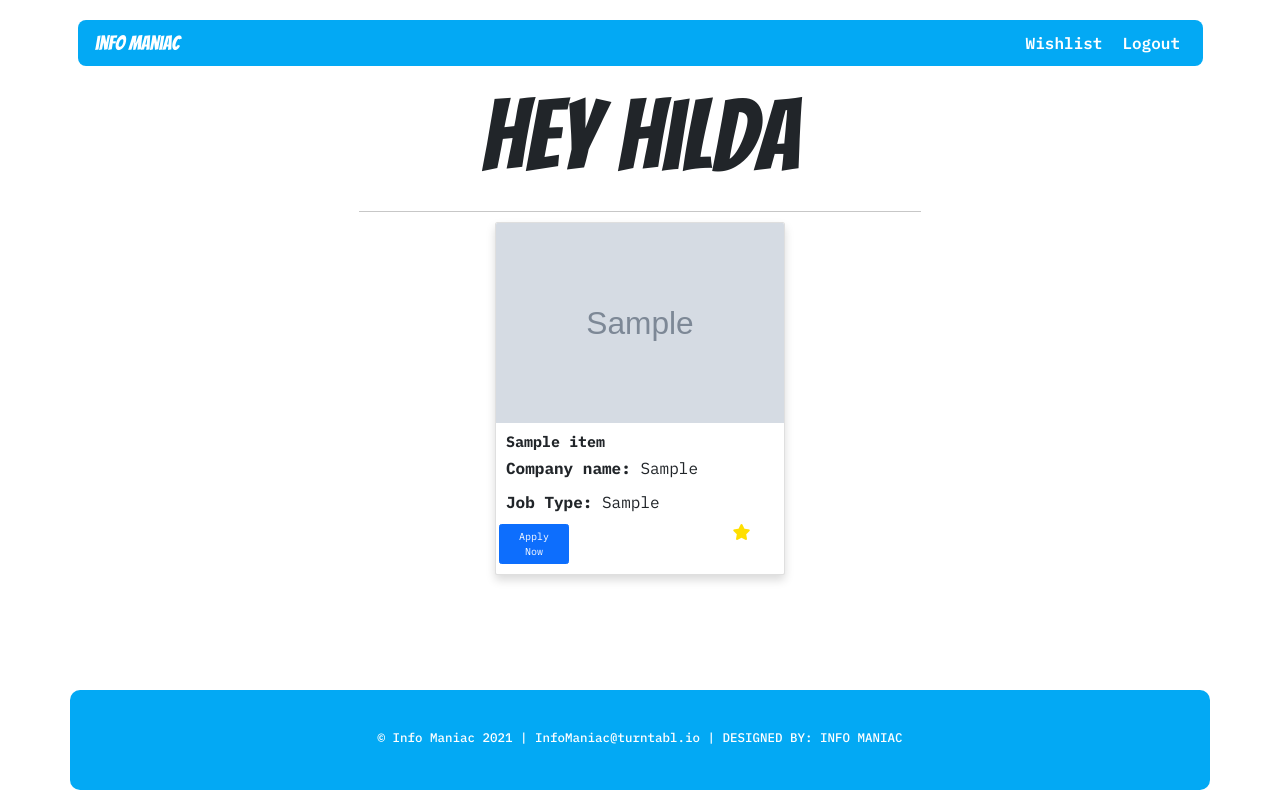
After one commit to gerald-tetteh/info-maniac, a Flask app: page /wishlist in a window 1280 px wide. The commit adds this page. Run offline with Flask 2, Linux system fonts and the light colour scheme; a user stored in the database is signed in; tables that the repository leaves empty hold one stand-in row (values such as "Sample post"); grey boxes marked "Sample" are stand-in pictures; some libraries are stand-ins or nearby versions.

Commit message:
fixed wishlist bugs && fixed db wishlist bug

```diff
--- a/info_maniac/routes.py
+++ b/info_maniac/routes.py
@@ -1,14 +1,17 @@
 from info_maniac import app, db, bcrypt
 from flask import render_template, redirect, url_for, request, flash
-from flask_login import login_user, logout_user
-from info_maniac.models import JobItem, User
+from flask_login import login_user, logout_user, current_user
+from info_maniac.models import JobItem, User,WishlistItem
 from info_maniac.scraper import search_jobberman_scraper
 from info_maniac.forms import RegisterForm, LoginForm
+import json
 
 @app.route("/")
 def home():
   job_items = JobItem.query.all()
-  return render_template("home.html", header_text="info maniac", show_search=True, job_items=job_items,path="/", value="")
+  wishlist_items = current_user.wishlist
+  source_urls = [item.source_url for item in wishlist_items]
+  return render_template("home.html", header_text="info maniac", show_search=True, job_items=job_items, source_urls=source_urls ,path="/", value="")
 
 @app.route("/jobberman")
 def jobberman():
@@ -66,3 +69,41 @@ def search():
   job_items = JobItem.query.filter(JobItem.title.contains(input_query))
   print(job_items)
   return render_template("home.html", header_text="info maniac", show_search=True, job_items=job_items, path='/search', value=input_query)
+
+
+@app.route("/wishlist")
+def wishlist():
+  job_items = current_user.wishlist
+  return render_template("wishlist.html", header_text="Hey Hilda", show_search=False, job_items=job_items,path="", value="")
+
+
+@app.route("/add-to-wishlist", methods=["POST"])
+def add_to_wishlist():
+  if request.method == "POST":
+    data = json.loads(request.data)
+    wishitem = WishlistItem(
+      title = data["title"],
+      company = data["company"],
+      source_url = data["source_url"],
+      image_url = data["image_url"],
+      source_name = data["source_name"],
+      job_type = data["job_type"],
+      user_id = data["userId"]
+    )
+    current_user.wishlist.append(wishitem)
+    db.session.commit()
+
+    return {
+      "messages":"successful"
+    }
+
+@app.route("/remove-wishlist-item", methods=["POST"])
+def remove_wishlist_item():
+  id = int(json.loads(request.data)["id"])
+  print(type(id))
+  wishlist_items = current_user.wishlist
+  item = list(filter(lambda x: x.id == id, wishlist_items))[0]
+  print(item)
+  db.session.delete(item)
+  db.session.commit()
+  return {}
--- a/info_maniac/static/js/script.js
+++ b/info_maniac/static/js/script.js
@@ -1,4 +1,49 @@
-function savetowishlist(id){
+function saving(userId, title, company, source_url, image_url, source_name, job_type){
+    var url = "http://192.168.137.167:5000/add-to-wishlist";
+    const e = { userId: `${userId}`, title: `${title}`, company:`${company}`, source_url:`${source_url}`, image_url:`${image_url}`, source_name:`${source_name}`, job_type:`${job_type}` };
+    fetch(url,{method: 'POST', // or 'PUT'
+    headers: {
+      'Content-Type': 'application/json',
+    },
+
+    body:JSON.stringify(e)
+})
+  .then(function(data) {
+        return data;
+    })
+    .then(function(data){
+        console.log(data);
+    })
+
+  .catch(function(error) {
+
+  });
+}
+
+function removeWishlistItem(id) {
+    var url = "/remove-wishlist-item";
+    const e = { id: `${id}`};
+    return fetch(url,
+        {
+            method: 'POST', // or 'PUT'
+            headers: {
+            'Content-Type': 'application/json',
+        },
+
+        body:JSON.stringify(e)
+        }) .then(function(data) {
+                return data;
+            })
+            .then(function(data){
+                console.log(data);
+            })
+
+            .catch(function(error) {
+
+            });
+}
+
+function savetowishlist(id, userId, title, company, source_url, image_url, source_name, job_type,itemId){
     var icon = document.getElementById(id);
     var style = getComputedStyle(icon);
     console.log(style['color']);
@@ -6,10 +51,13 @@ function savetowishlist(id){
     if(style['color']=="rgb(255, 223, 0)"){
         console.log("barbie");
         icon.style.color="black";
-    }else{
+        removeWishlistItem(itemId)
+        .then(() => {
+            location.reload();
+        })
+    } else {
         icon.style.color="#FFDF00";
+        saving(userId, title, company, source_url, image_url, source_name, job_type)
     }
 
-
-
 }
--- a/info_maniac/templates/layout.html
+++ b/info_maniac/templates/layout.html
@@ -30,7 +30,7 @@
             <ul class="navbar-nav ms-auto">
               {% if current_user.is_authenticated %}
                 <li class="nav-item me-3">
-                  <a class="nav-link" href="#">Wishlist</a>
+                  <a class="nav-link" href="{{url_for('wishlist')}}">Wishlist</a>
                 </li>
                 <li class="nav-item me-3">
                   <a class="nav-link" href="{{ url_for('logout') }}">Logout</a>
--- /dev/null
+++ b/info_maniac/templates/wishlist.html
@@ -0,0 +1,26 @@
+{% extends "layout.html" %}
+{% block content %}
+<div class="container">
+    <div class="row gx-5 justify-content-center">
+        <div class="main col-12 col-md-11">
+            <div class="row justify-content-around gy-5">
+                {% for job_item in job_items %}
+                <div class="card col-md-6 col-lg-3 col-12 shadow" style="width: 29rem;">
+                    <img src="{{ url_for('static',filename=job_item.image_url) }}" class="card-img-top job-image" alt="Job Image">
+                    <div class="card-body">
+                      <h4 class="card-title"><strong>{{ job_item.title }}</strong></h4>
+                      <p class="card-text"><strong>Company name:</strong> {{job_item.company}}</p>
+                      <p class="card-text"><strong>Job Type:</strong> {{job_item.job_type}}</p>
+                      <div class="row">
+                          <div class="col-"></div>
+                        <a href="{{job_item.source_url}}" class="btn btn-primary col-3" >Apply Now</a>
+                        <i class="fa fa-star col-8" aria-hidden="true" style="text-align: right; color:#FFDF00;" onclick="savetowishlist('icon{{job_item.id}}','{{current_user.id}}','{{job_item.title}}','{{job_item.company}}','{{job_item.source_url}}','{{job_item.image_url}}','{{job_item.source_name}}','{{job_item.job_type}}','{{job_item.id}}')" id="icon{{job_item.id}}"></i>
+                      </div>
+                    </div>
+                </div>
+                {% endfor %}
+            </div>
+        </div>
+    </div>
+</div>
+{% endblock content %}
```
Also changed, not shown: info_maniac/models.py (+10 -3 lines), info_maniac/templates/home.html (+7 -1 lines), info_maniac/site.db.
